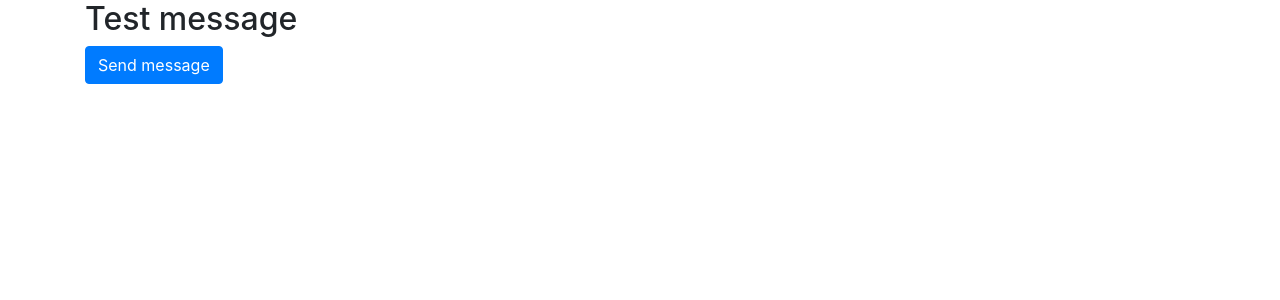
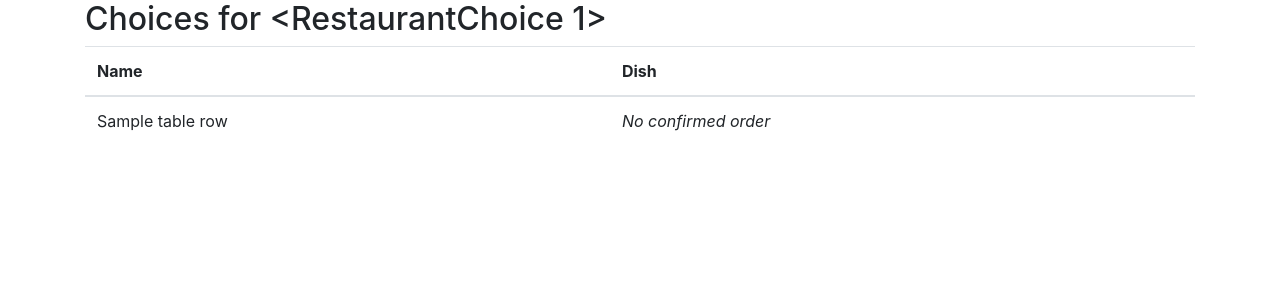
Before and after one commit to MScherbela/lunchpicker, a Flask app: template templates/index.html in a window 1280 px wide. Shown: the part 56-356 px from the top of the page. Run offline with Flask 2, Linux system fonts and the light colour scheme; tables that the repository leaves empty hold one stand-in row (values such as "Sample post"); the template is opened without the code that fills it: values that come from a table or form of the project are taken from there, most other values are stand-ins (such as "Sample title", 1, 10 or a date in 2020); parts of the project's set-up code (start-up, migrations or seed data) failed here and were passed over; some libraries are stand-ins or nearby versions.

Commit message:
Extended data model; built index-view for todays choices

```diff
--- a/app.py
+++ b/app.py
@@ -5,8 +5,12 @@
 import slack
 import json
 import logging
+from datetime import date
 
-logging.basicConfig(filename='/data/lunchbot.log', level=logging.DEBUG)
+try:
+    logging.basicConfig(filename='/data/lunchbot.log', level=logging.DEBUG)
+except FileNotFoundError:
+    logging.basicConfig(filename='lunchbot.log', level=logging.DEBUG)
 logger = logging.getLogger()
 
 app = flask.Flask(__name__)
@@ -26,6 +30,7 @@
     url = db.Column(db.String(256), unique=False)
     description = db.Column(db.Text)
     rating = db.Column(db.Float)
+    choices = db.relationship('RestaurantChoice', backref='restaurant')
     dishes = db.relationship('Dish', backref='restaurant')
 
     def __repr__(self):
@@ -36,6 +41,8 @@
     id = db.Column(db.Integer, primary_key=True)
     first_name = db.Column(db.String(256))
     last_name = db.Column(db.String(256))
+    slack_id = db.Column(db.String(256))
+    active = db.Column(db.Boolean, default=True)
     dishes = db.relationship('Dish', secondary=user_dishes, lazy='subquery', backref=db.backref('users', lazy=True))
 
     def __repr__(self):
@@ -60,6 +67,12 @@
     dish_id = db.Column(db.Integer, db.ForeignKey('dish.id'), nullable=False)
     status = db.Column(db.Integer, default=0)
 
+class RestaurantChoice(db.Model):
+    __tablename__ = 'restaurant_choice'
+    id = db.Column(db.Integer, primary_key=True)
+    date = db.Column(db.Date)
+    restaurant_id = db.Column(db.Integer, db.ForeignKey('restaurant.id'), nullable=False)
+
 class UserView(ModelView):
     column_hide_backrefs = False
     column_list = ('first_name', 'last_name', 'dishes')
@@ -80,13 +93,35 @@
 def is_valid_slack_request(payload):
     return payload['token'] == app.config['SLACK_REQUEST_TOKEN']
 
-@app.route('/', methods=['GET', 'POST'])
-def index():
+@app.route('/sendMessage', methods=['GET', 'POST'])
+def sendMessage():
     if flask.request.method == 'POST':
         r = slack.sendLunchOptionsMessage(app.config['SLACK_BOT_TOKEN'])
         return r.text
     else:
-        return flask.render_template('index.html')
+        return flask.render_template('sendMessage.html')
+
+@app.route('/')
+def index():
+    confirmed_choices = db.session.query(User, DishChoice
+                     ).filter(User.id == DishChoice.user_id
+                     ).filter(DishChoice.date == date.today()).all()
+
+    table_rows = []
+    confirmed_ids = set()
+    for user, choice in confirmed_choices:
+        table_rows.append(dict(name=user.first_name + " " + user.last_name, dish=choice.dish.name, confirmed=True))
+        confirmed_ids.add(user.id)
+
+    unconfirmed_users = User.query.filter_by(active=True).all()
+    for user in unconfirmed_users:
+        if user.id not in confirmed_ids:
+            table_rows.append(dict(name=user.first_name + " " + user.last_name, confirmed=False))
+
+    restaurant = RestaurantChoice.query.filter_by(date=date.today()).first().restaurant
+
+    return flask.render_template('index.html', table_rows=table_rows, restaurant=restaurant.name)
+
 
 @app.route('/api', methods=['POST'])
 def api():
--- a/templates/index.html
+++ b/templates/index.html
@@ -2,9 +2,26 @@
 
 {% block content %}
     <div class="container">
-        <h2>Test message</h2>
-        <form action="" method="post">
-            <input type="submit" class="btn btn-primary" value="Send message"/>
-        </form>
+        <h2>Choices for {{ restaurant }}</h2>
+        <table class="table">
+            <thead>
+            <tr>
+                <th scope="col">Name</th>
+                <th scope="col">Dish</th>
+            </tr>
+            </thead>
+            <tbody>
+            {% for table_row in table_rows %}
+                <tr>
+                    <td>{{ table_row['name'] }}</td>
+                    {% if table_row['confirmed'] %}
+                        <td>{{ table_row['dish'] }}</td>
+                    {% else %}
+                        <td><i>No confirmed order</i></td>
+                    {% endif %}
+                </tr>
+            {% endfor %}
+            </tbody>
+        </table>
     </div>
 {% endblock %}
```
Also changed, not shown: setupDB.py (+11 -5 lines), templates/sendMessage.html (added, +10 -0 lines), 2 other files.
